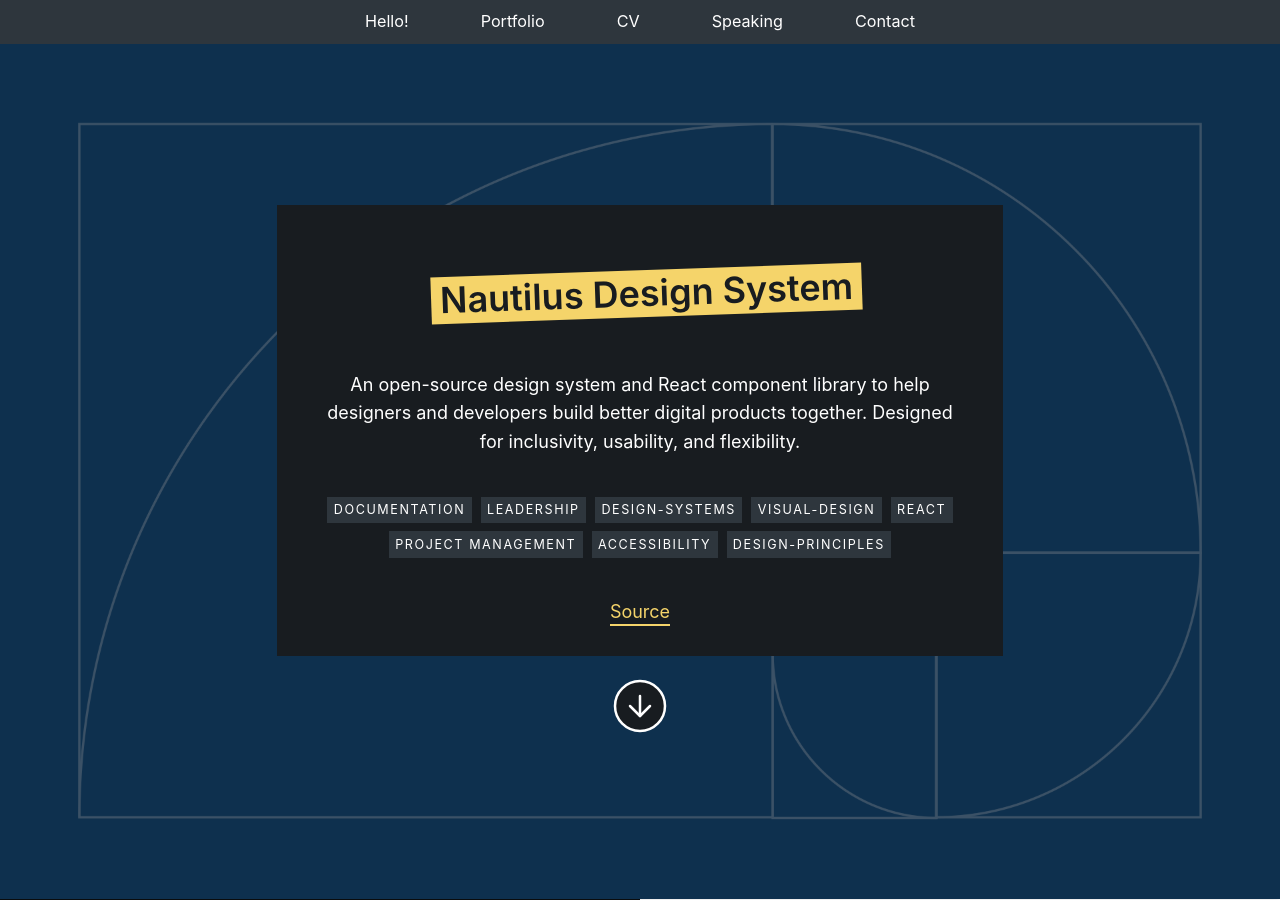
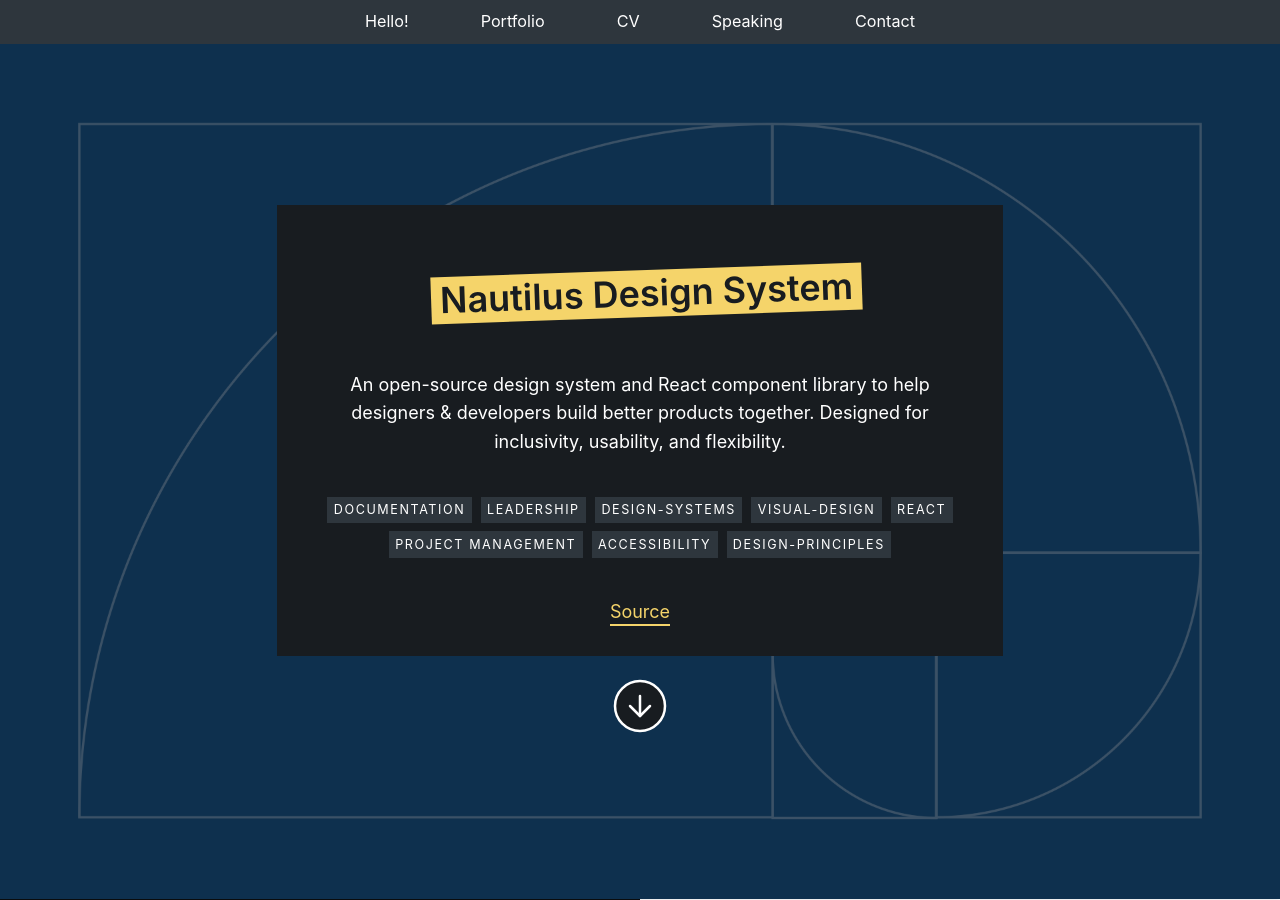
Before and after one commit to sarahmonster/hire-sarah, a Jekyll site: the page built from _projects/nautilus.md, in a window 1280 px wide and 900 px high. Built offline with Jekyll 4.4.1, drawn with Linux system fonts in a browser that asks for light colours.

Commit message:
fix: Copyedit for line lengths.

```diff
--- a/_projects/nautilus.md
+++ b/_projects/nautilus.md
@@ -5,7 +5,7 @@
 thumbnail: "/assets/img/nautilus/nautilus-thumbnail.png"
 background: "/assets/img/nautilus/background-pattern.png"
 tags: [documentation, leadership, design-systems, visual-design, React, project management, accessibility, design-principles]
-summary: An open-source design system and React component library to help designers and developers build better digital products together. Designed for inclusivity, usability, and flexibility.
+summary: An open-source design system and React component library to help designers & developers build better products together. Designed for inclusivity, usability, and flexibility.
 repo: https://nautilus.octopusthink.com/
 public: true
 colorScheme: yellow
```
Also changed, not shown: _projects/pique.md (+1 -1 lines), _projects/smitten-kitchen.md (+1 -1 lines).
